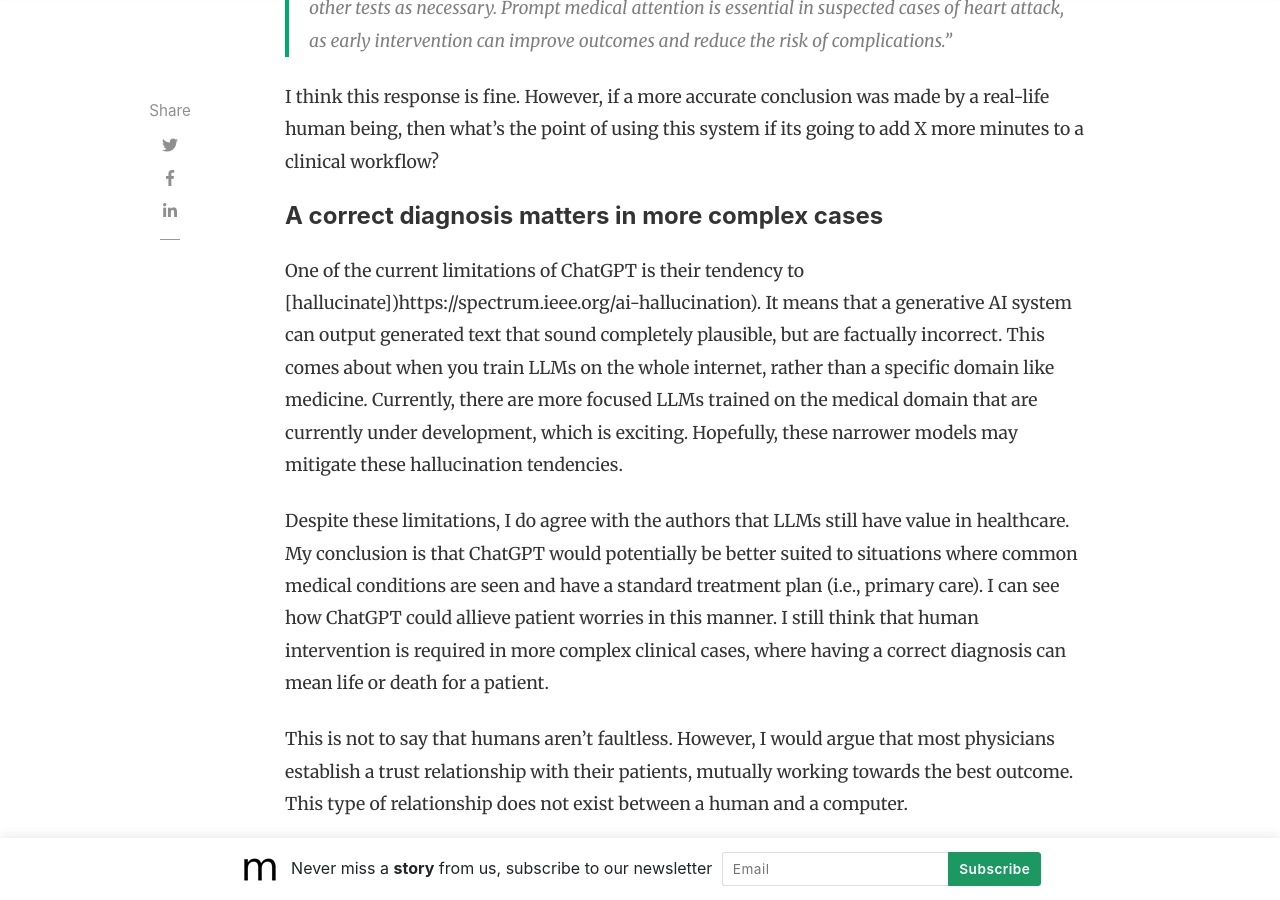
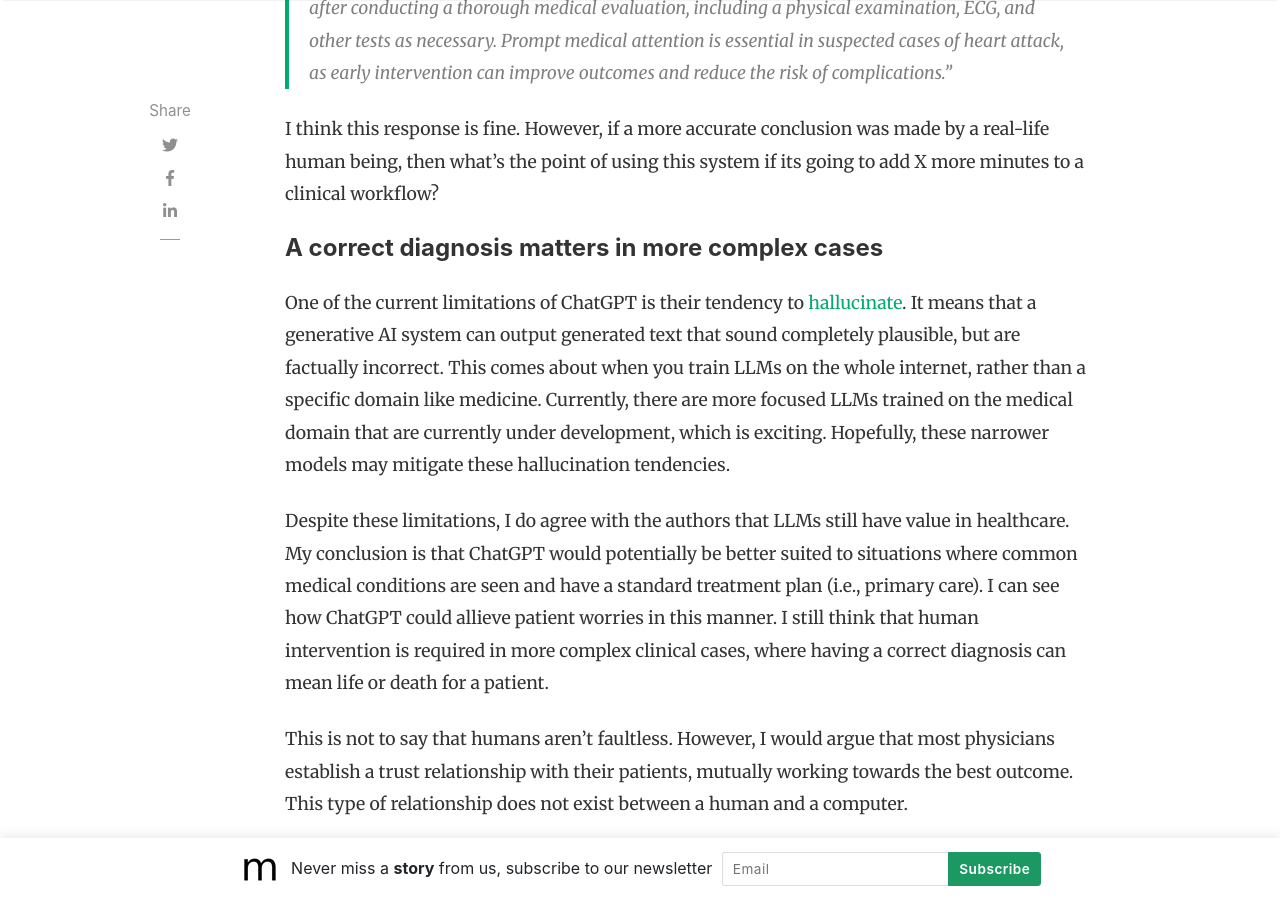
Before and after one commit to slsu0424/slsu0424.github.io, a Jekyll site: the page built from _posts/2023-06-02-test.md, in a window 1280 px wide and 900 px high, scrolled down 3726 px. Built offline with Jekyll 4.4.1, drawn with Linux system fonts in a browser that asks for light colours; nearby versions of some CDN libraries; comment, search, counter and statistics services are not loaded; some of the changed lines change nothing that is shown; some of the changed text lies outside the part shown.

Commit message:
Update 2023-06-02-test.md

```diff
--- a/_posts/2023-06-02-test.md
+++ b/_posts/2023-06-02-test.md
@@ -13,7 +13,7 @@
 
 When does a correct diagnosis matter?  And does it matter who makes it?  I reflect on a recent article by the Mayo Clinic on a diagnosis concluded by a cardiologist vs. chatGPT.
 
-Over the last few months, I have been following the tech news closely as new AI technologies, particularly [Large Language Models](https://en.wikipedia.org/wiki/Large_language_model) and [ChatGPT](https://en.wikipedia.org/wiki/ChatGPT), have exploded on to the scene.  Of course, being a bit skeptical, I was curious to see how this new iteration of technologies would fare in healthcare.  After pouring through endless news feeds of how the likes of ChatGPT were going to revolunitize healthcare, I felt I needed something to help ground me in reality vs. hype.
+Over the last few months, I have been following the tech news closely as new AI technologies, particularly [Large Language Models](https://en.wikipedia.org/wiki/Large_language_model) (LLMs) and [ChatGPT](https://en.wikipedia.org/wiki/ChatGPT) (a type of LLM), have exploded on to the scene.  Of course, being a bit skeptical, I was curious to see how this new iteration of technologies would fare in healthcare.  After pouring through endless news feeds of how the likes of ChatGPT were going to revolunitize healthcare, I felt I needed something to help ground me in reality vs. hype.
 
 
 #### When Physicians Go Head-to-Head with Large Language Models
@@ -50,7 +50,7 @@
 
 #### A correct diagnosis matters in more complex cases
 
-One of the current limitations of ChatGPT is their tendency to [hallucinate])https://spectrum.ieee.org/ai-hallucination).  It means that a generative AI system can output generated text that sound completely plausible, but are factually incorrect.  This comes about when you train LLMs on the whole internet, rather than a specific domain like medicine.  Currently, there are more focused LLMs trained on the medical domain that are currently under development, which is exciting.  Hopefully, these narrower models may mitigate these hallucination tendencies.
+One of the current limitations of ChatGPT is their tendency to [hallucinate](https://spectrum.ieee.org/ai-hallucination).  It means that a generative AI system can output generated text that sound completely plausible, but are factually incorrect.  This comes about when you train LLMs on the whole internet, rather than a specific domain like medicine.  Currently, there are more focused LLMs trained on the medical domain that are currently under development, which is exciting.  Hopefully, these narrower models may mitigate these hallucination tendencies.
 
 Despite these limitations, I do agree with the authors that LLMs still have value in healthcare.  My conclusion is that ChatGPT would potentially be better suited to situations where common medical conditions are seen and have a standard treatment plan (i.e., primary care).  I can see how ChatGPT could allieve patient worries in this manner.  I still think that human intervention is required in more complex clinical cases, where having a correct diagnosis can mean life or death for a patient.
 
```
